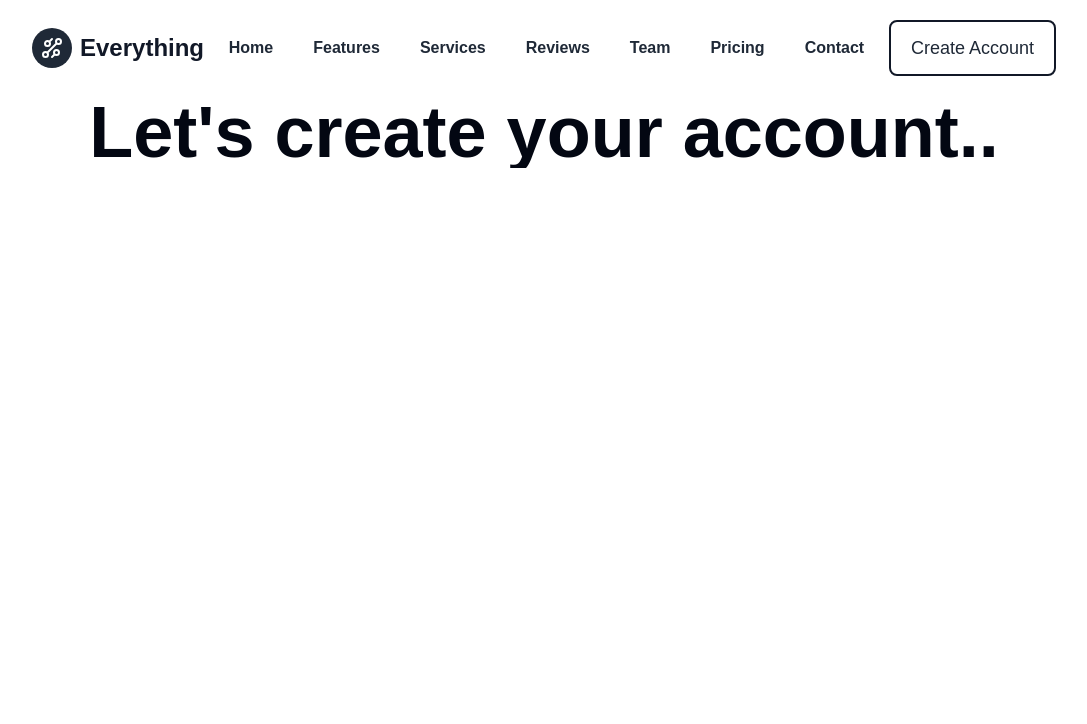
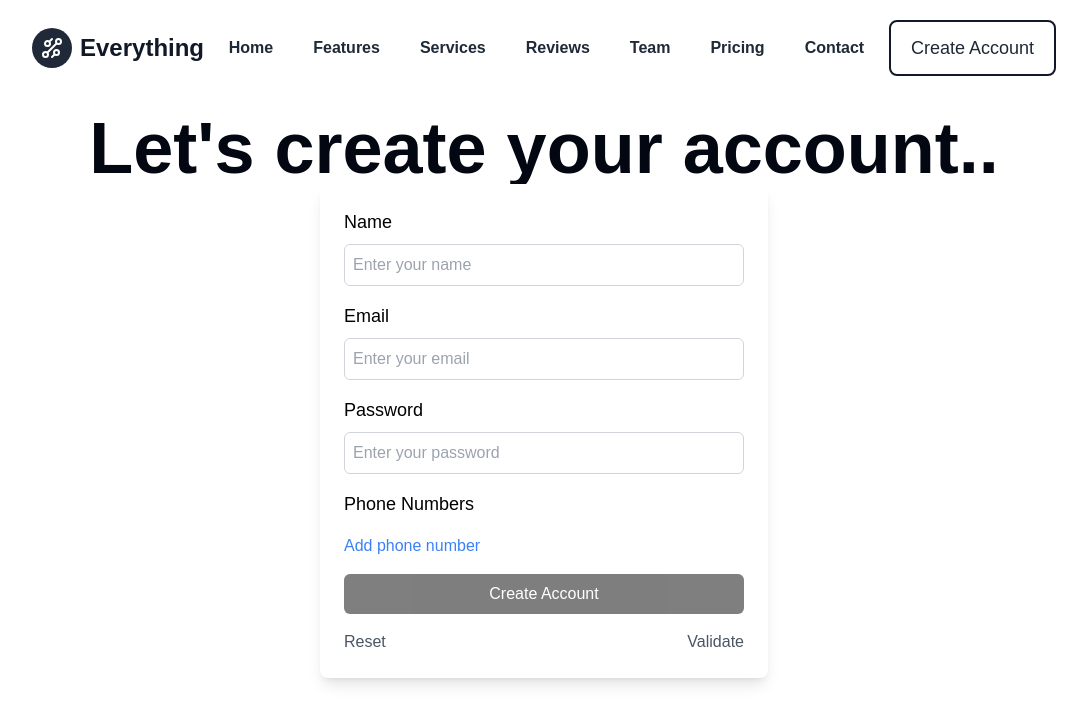
Before and after one commit to parasjain-travelopia/react-practice, a Next.js app in the folder react-poc/: page /create-account in a window 1280 px wide. Shown: the top 724 px of the page, without its empty margins (96-1183 px from the left). Built offline with nearby package versions, Linux system fonts and the light colour scheme; a web font is replaced by a local one.

Commit message:
add create account form

```diff
--- a/react-poc/app/components/create-account/create-account.tsx
+++ b/react-poc/app/components/create-account/create-account.tsx
@@ -1,13 +1,165 @@
 /** @format */
+"use client";
 
-import React from "react";
+import { useEffect } from "react";
+import { useForm, useFieldArray } from "react-hook-form";
+import { zodResolver } from "@hookform/resolvers/zod";
+import { z } from "zod";
+import { DevTool } from "@hookform/devtools";
+
+const formSchema = z.object({
+  name: z.string().min(2, "Name must be at least 2 characters"),
+  email: z.string().email("Invalid email address"),
+  password: z.string().min(6, "Password must be at least 6 characters"),
+  phNumbers: z.array(
+    z.object({
+      number: z.string().min(10, "Phone number must be at least 10 characters"),
+    })
+  ),
+});
+
+type FormType = z.infer<typeof formSchema>;
 
 export const CreateAccount = () => {
+  const {
+    register,
+    handleSubmit,
+    formState: { errors, isDirty, isValid, isSubmitting, isSubmitSuccessful },
+    reset,
+    control,
+    trigger,
+  } = useForm<FormType>({
+    resolver: zodResolver(formSchema),
+    mode: "all",
+  });
+
+  const { fields, append, remove } = useFieldArray({
+    name: "phNumbers",
+    control,
+  });
+
+  const onSubmit = (data: FormType) => {
+    console.log("Form Data Submitted:", data);
+    alert("Account created successfully!");
+  };
+
+  useEffect(() => {
+    if (isSubmitSuccessful) {
+      reset();
+    }
+  }, [isSubmitSuccessful, reset]);
+
   return (
-    <div className='flex items-center justify-center w-full h-full'>
+    <div className='flex flex-col items-center justify-center w-full h-full p-4'>
       <h1 className='text-3xl md:text-5xl lg:text-7xl text-gray-950 font-bold text-center animate-typing overflow-hidden whitespace-nowrap'>
         Let's create your account..
       </h1>
+
+      <form
+        className='shadow-lg rounded-lg p-6 w-full max-w-md bg-white'
+        onSubmit={handleSubmit(onSubmit)}
+        noValidate>
+        <div className='form-control mb-4'>
+          <label htmlFor='name' className='block text-lg mb-2'>
+            Name
+          </label>
+          <input
+            type='text'
+            id='name'
+            placeholder='Enter your name'
+            {...register("name")}
+            className='w-full p-2 border border-gray-300 rounded-md'
+          />
+          <p className='text-red-500 text-xs mt-1'>{errors.name?.message}</p>
+        </div>
+
+        <div className='form-control mb-4'>
+          <label htmlFor='email' className='block text-lg mb-2'>
+            Email
+          </label>
+          <input
+            type='email'
+            id='email'
+            placeholder='Enter your email'
+            {...register("email")}
+            className='w-full p-2 border border-gray-300 rounded-md'
+          />
+          <p className='text-red-500 text-xs mt-1'>{errors.email?.message}</p>
+        </div>
+
+        <div className='form-control mb-4'>
+          <label htmlFor='password' className='block text-lg mb-2'>
+            Password
+          </label>
+          <input
+            type='password'
+            id='password'
+            placeholder='Enter your password'
+            {...register("password")}
+            className='w-full p-2 border border-gray-300 rounded-md'
+          />
+          <p className='text-red-500 text-xs mt-1'>
+            {errors.password?.message}
+          </p>
+        </div>
+
+        <div className='form-control mb-4'>
+          <label className='block text-lg mb-2'>Phone Numbers</label>
+          {fields.map((field, index) => {
+            return (
+              <div key={field.id} className='flex items-center mb-2'>
+                <input
+                  type='text'
+                  placeholder='Enter phone number'
+                  {...register(`phNumbers.${index}.number`)}
+                  className='w-full p-2 border border-gray-300 rounded-md'
+                />
+                {index > 0 && (
+                  <button
+                    type='button'
+                    onClick={() => remove(index)}
+                    className='ml-2 p-2 bg-red-500 text-white rounded-md'>
+                    Remove
+                  </button>
+                )}
+                <p className='text-red-500 text-xs mt-1'>
+                  {errors.phNumbers?.[index]?.number?.message}
+                </p>
+              </div>
+            );
+          })}
+          <button
+            type='button'
+            onClick={() => append({ number: "" })}
+            className='text-blue-500 mt-2'>
+            Add phone number
+          </button>
+        </div>
+
+        <button
+          type='submit'
+          disabled={!isDirty || !isValid || isSubmitting}
+          className='w-full bg-black text-white py-2 px-4 rounded-md hover:bg-gray-900 transition duration-300 disabled:opacity-50'>
+          {isSubmitting ? "Creating..." : "Create Account"}
+        </button>
+
+        <div className='flex justify-between mt-4'>
+          <button
+            type='button'
+            onClick={() => reset()}
+            className='text-gray-600'>
+            Reset
+          </button>
+          <button
+            type='button'
+            onClick={() => trigger()}
+            className='text-gray-600'>
+            Validate
+          </button>
+        </div>
+      </form>
+
+      <DevTool control={control} />
     </div>
   );
 };
--- a/react-poc/package.json
+++ b/react-poc/package.json
@@ -9,11 +9,14 @@
     "lint": "next lint"
   },
   "dependencies": {
+    "@hookform/devtools": "^4.3.3",
+    "@hookform/resolvers": "^4.1.0",
     "next": "15.1.6",
     "react": "^19.0.0",
     "react-dom": "^19.0.0",
     "react-hook-form": "^7.54.2",
-    "react-icons": "^5.4.0"
+    "react-icons": "^5.4.0",
+    "zod": "^3.24.2"
   },
   "devDependencies": {
     "@eslint/eslintrc": "^3",
```
Also changed, not shown: 1 other file (tests, documents, lock files or other folders).
